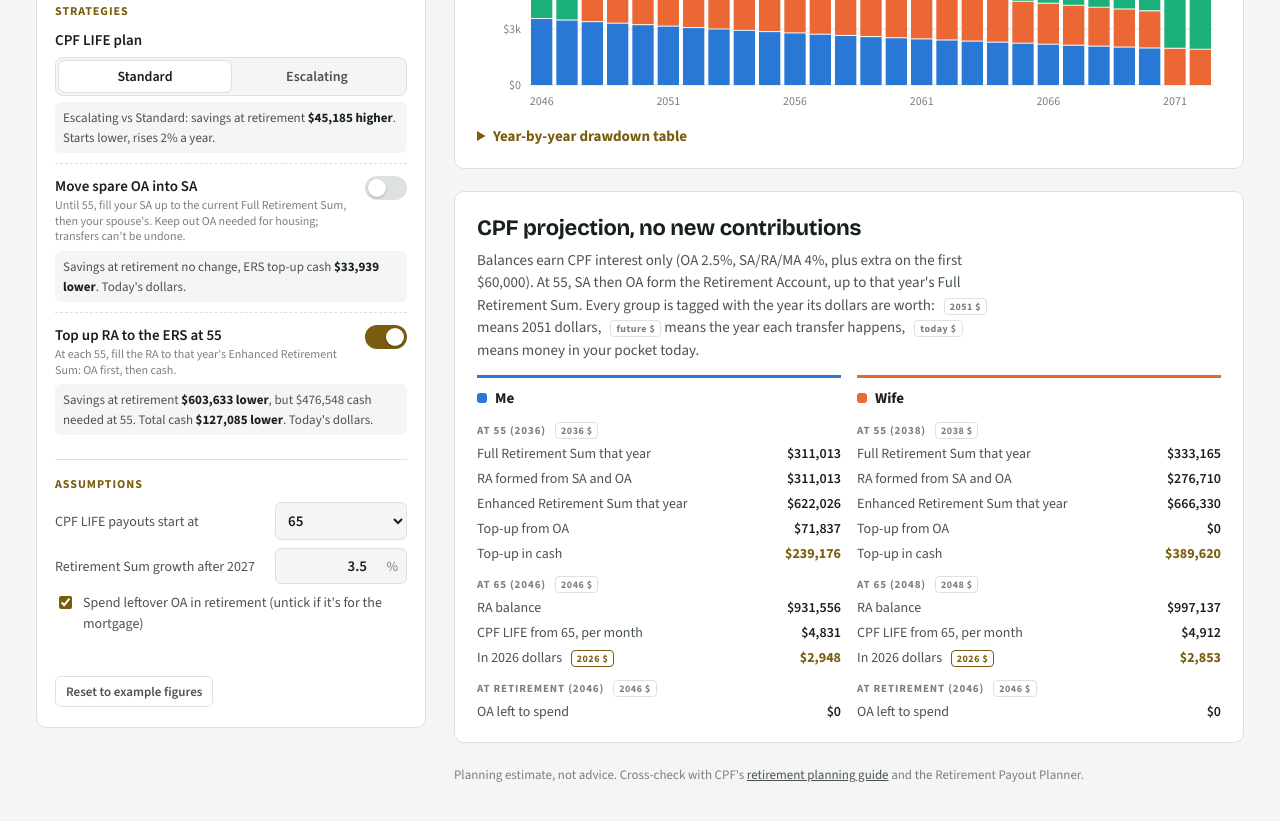
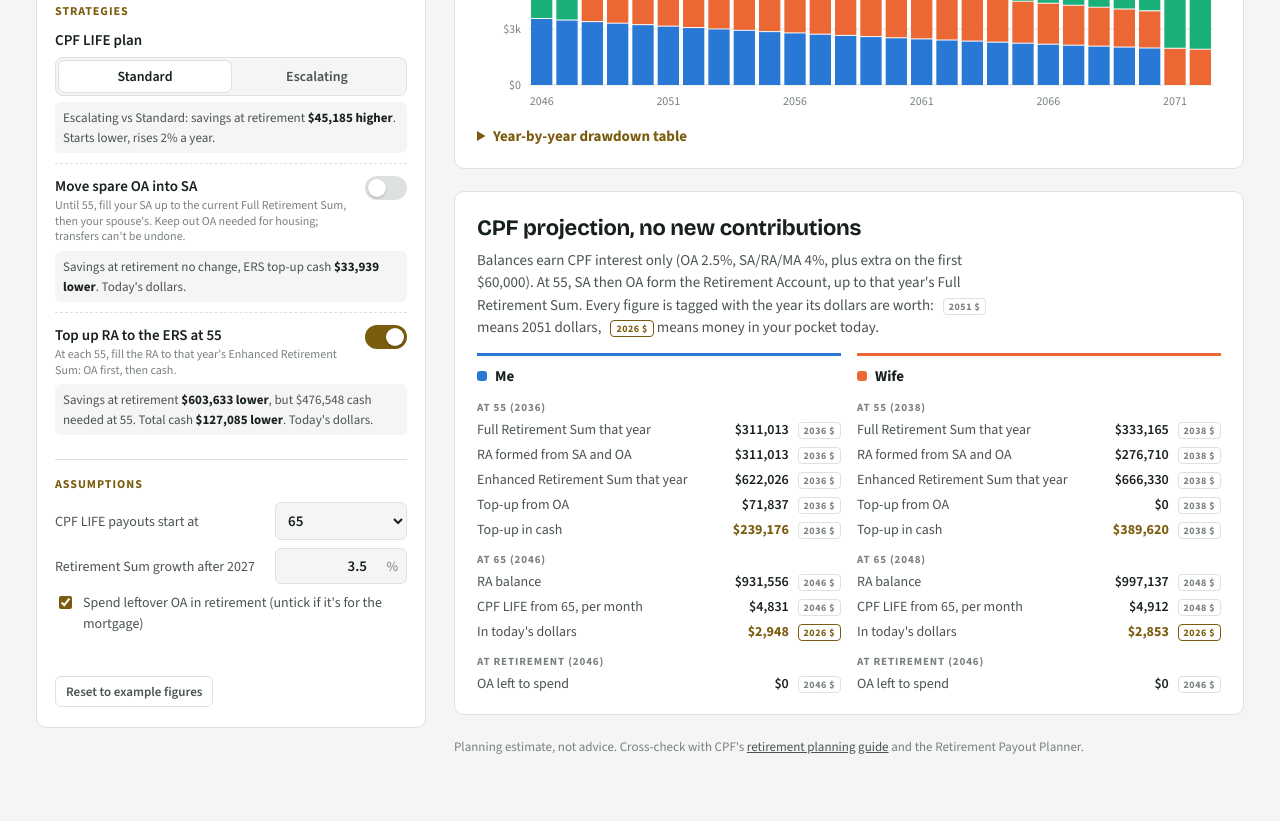
Before and after one commit to charleslow/our-retirement-number, a plain HTML site: page index.html in a window 1280 px wide. Shown: the part 751-1572 px from the top of the page. Drawn offline with nearby package versions, Linux system fonts and the light colour scheme.

Commit message:
feat(app): put a dollar-year pill on every CPF figure
Group-level pills ('future $', one per section) could not say which
year each number was worth. Every figure now carries its own year pill,
right-aligned next to the amount; Before-55 transfers are tagged with
the current year instead of 'future $'.

```diff
--- a/index.html
+++ b/index.html
@@ -132,7 +132,7 @@ h2 { font-family: var(--font-display); font-weight: 700; font-size: 22px; letter
 .cpf dd { margin: 0; text-align: right; font-weight: 600; font-variant-numeric: tabular-nums; }
 .cpf dd.hl { color: var(--accent); font-weight: 700; }
 .chip { display: inline-block; font: 700 10px var(--font-body); letter-spacing: 0.05em; color: var(--ink-3); border: 1px solid var(--line); border-radius: 4px; padding: 1px 5px; margin-left: 6px; white-space: nowrap; }
-.cpf dt .chip.today { color: var(--accent); border-color: var(--accent); }
+.chip.today { color: var(--accent); border-color: var(--accent); }
 
 .tablewrap { overflow-x: auto; margin: 0 -4px; }
 table { border-collapse: collapse; width: 100%; font-size: 14px; font-variant-numeric: tabular-nums; }
@@ -241,7 +241,7 @@ summary { cursor: pointer; font-weight: 700; color: var(--accent); font-size: 15
 
       <section class="card">
         <h2>CPF projection, no new contributions</h2>
-        <p class="lede">Balances earn CPF interest only (OA 2.5%, SA/RA/MA 4%, plus extra on the first $60,000). At 55, SA then OA form the Retirement Account, up to that year's Full Retirement Sum. Every group is tagged with the year its dollars are worth: <span class="chip">2051&nbsp;$</span> means 2051 dollars, <span class="chip">future&nbsp;$</span> means the year each transfer happens, <span class="chip today">today&nbsp;$</span> means money in your pocket today.</p>
+        <p class="lede">Balances earn CPF interest only (OA 2.5%, SA/RA/MA 4%, plus extra on the first $60,000). At 55, SA then OA form the Retirement Account, up to that year's Full Retirement Sum. Every figure is tagged with the year its dollars are worth: <span class="chip">2051&nbsp;$</span> means 2051 dollars, <span class="chip today" id="chip-now">today&nbsp;$</span> means money in your pocket today.</p>
         <div class="cpfgrid">
           <div class="cpf" style="border-top-color:var(--s1)"><h3><i style="background:var(--s1)"></i>Me</h3><dl id="cpf-you"></dl></div>
           <div class="cpf" style="border-top-color:var(--s2)"><h3><i style="background:var(--s2)"></i>Wife</h3><dl id="cpf-wife"></dl></div>
@@ -477,6 +477,7 @@ function render() {
   save();
   document.getElementById('yr').textContent = BASE_YEAR;
   document.getElementById('yr').setAttribute('aria-label', 'Figures as of ' + BASE_YEAR);
+  document.getElementById('chip-now').textContent = BASE_YEAR + ' $';
   document.getElementById('ages-now').textContent = `${I.you.age} / ${I.wife.age}`;
   document.getElementById('u-today').setAttribute('aria-pressed', units === 'today');
   document.getElementById('u-future').setAttribute('aria-pressed', units === 'future');
@@ -543,32 +544,34 @@ function renderPost() {
 }
 
 function renderCPF() {
-  const chip = (txt, today) => ` <span class="chip${today ? ' today' : ''}">${txt}</span>`;
+  const chip = yr => ` <span class="chip${yr === BASE_YEAR ? ' today' : ''}">${yr} $</span>`;
   const block = (o, person) => {
     const r = [];
-    const add = (a, b, cls = '', c = null) => r.push(`<dt>${a}${c ? chip(c, true) : ''}</dt><dd class="${cls}">${b}</dd>`);
-    const grp = (t, c) => r.push(`<dt class="grp">${t}${c ? chip(c) : ''}</dt>`);
+    const add = (a, b, yr, cls = '') => r.push(`<dt>${a}</dt><dd class="${cls}">${b}${chip(yr)}</dd>`);
+    const grp = t => r.push(`<dt class="grp">${t}</dt>`);
+    const yTopUp = person.age < 55 ? o.y55 : BASE_YEAR;
     if (I.optOA && person.age < 55) {
-      grp('Before 55', 'future $');
-      add('OA moved into own SA', fmt(o.oaToOwnSA));
-      if (o.oaToSpouse > 0) add("OA moved to spouse's SA", fmt(o.oaToSpouse));
-      if (o.fromSpouse > 0) add("Received from spouse's OA", fmt(o.fromSpouse));
+      grp('Before 55');
+      add('OA moved into own SA', fmt(o.oaToOwnSA), BASE_YEAR);
+      if (o.oaToSpouse > 0) add("OA moved to spouse's SA", fmt(o.oaToSpouse), BASE_YEAR);
+      if (o.fromSpouse > 0) add("Received from spouse's OA", fmt(o.fromSpouse), BASE_YEAR);
     }
-    grp(person.age < 55 ? `At 55 (${o.y55})` : 'Now', person.age < 55 ? `${o.y55} $` : `${BASE_YEAR} $`);
-    if (person.age < 55) add('Full Retirement Sum that year', fmt(o.frsCohort));
-    add(person.age < 55 ? 'RA formed from SA and OA' : 'RA today', fmt(o.raFormed || 0));
+    grp(person.age < 55 ? `At 55 (${o.y55})` : 'Now');
+    if (person.age < 55) add('Full Retirement Sum that year', fmt(o.frsCohort), o.y55);
+    add(person.age < 55 ? 'RA formed from SA and OA' : 'RA today', fmt(o.raFormed || 0), yTopUp);
     if (I.ers) {
-      add('Enhanced Retirement Sum that year', fmt(o.ersCohort || 0));
-      add('Top-up from OA', fmt(o.oaToRA));
-      add('Top-up in cash', fmt(o.cashTopUp), 'hl');
+      add('Enhanced Retirement Sum that year', fmt(o.ersCohort || 0), yTopUp);
+      add('Top-up from OA', fmt(o.oaToRA), yTopUp);
+      add('Top-up in cash', fmt(o.cashTopUp), yTopUp, 'hl');
     }
-    grp(`At 65 (${o.y65})`, `${o.y65} $`);
-    add('RA balance', fmt(o.ra65 || 0));
-    add(`CPF LIFE from ${I.startAge}, per month`, fmt(o.monthlyStart));
-    add(`In ${BASE_YEAR} dollars`, fmt(o.startYear ? o.monthlyStart / P.defl(o.startYear) : 0), 'hl', `${BASE_YEAR} $`);
+    grp(`At 65 (${o.y65})`);
+    add('RA balance', fmt(o.ra65 || 0), o.y65);
+    add(`CPF LIFE from ${I.startAge}, per month`, fmt(o.monthlyStart), o.y65 + I.startAge - 65);
+    add("In today's dollars", fmt(o.startYear ? o.monthlyStart / P.defl(o.startYear) : 0), BASE_YEAR, 'hl');
     if (I.countOA) {
-      grp(o.oaLumpYear ? `At retirement (${o.oaLumpYear})` : 'At retirement', o.oaLumpYear ? `${o.oaLumpYear} $` : 'future $');
-      add('OA left to spend', fmt(o.oaLump));
+      const yLump = o.oaLumpYear || P.yRet;
+      grp(`At retirement (${yLump})`);
+      add('OA left to spend', fmt(o.oaLump), yLump);
     }
     return r.join('');
   };
```
